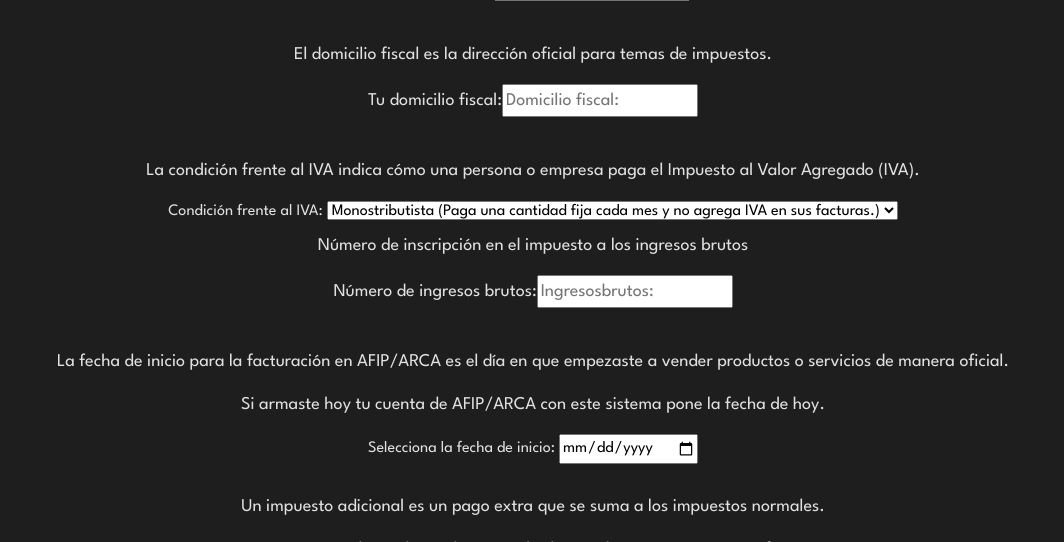
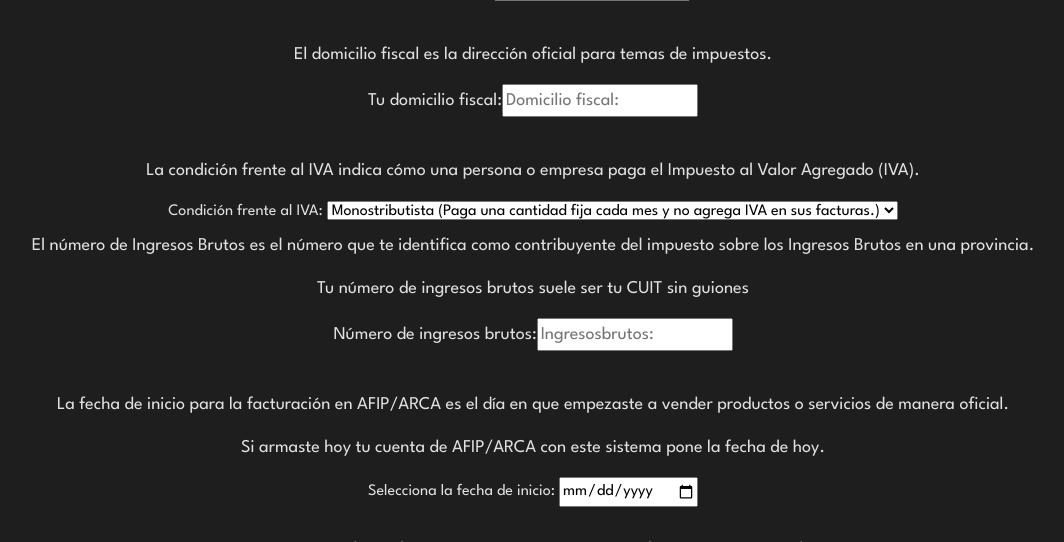
Before and after one commit to Xr60031/PPS-Ezequiel-Bacchini, a Python web app: template templates/Configuracion_Inicial.html in a window 1280 px wide. Shown: the part 878-1420 px from the top of the page, without its empty margins (107-1171 px from the left). Run offline with Jinja, Linux system fonts and the light colour scheme; the template is opened without the code that fills it, so the values that code supplies are empty.

Commit message:
Actualización de definiciones de ingresos brutos

```diff
--- a/templates/Configuracion.html
+++ b/templates/Configuracion.html
@@ -155,7 +155,8 @@
         </select>
         <br>
 
-        <p>Número de inscripción en el impuesto a los ingresos brutos</p>
+        <p>El número de Ingresos Brutos es el número que te identifica como contribuyente del impuesto sobre los Ingresos Brutos en una provincia.</p>
+        <p>Tu número de ingresos brutos suele ser tu CUIT sin guiones</p>
         <p>Número de ingresos brutos:<input type="number" name="ingresosbrutos" placeholder="Ingresosbrutos:" required></p>
 
         <br>
--- a/templates/Configuracion_Inicial.html
+++ b/templates/Configuracion_Inicial.html
@@ -75,7 +75,8 @@
       </select>
       <br>
 
-      <p>Número de inscripción en el impuesto a los ingresos brutos</p>
+      <p>El número de Ingresos Brutos es el número que te identifica como contribuyente del impuesto sobre los Ingresos Brutos en una provincia.</p>
+      <p>Tu número de ingresos brutos suele ser tu CUIT sin guiones</p>
       <p>Número de ingresos brutos:<input type="number" name="ingresosbrutos" placeholder="Ingresosbrutos:" required></p>
 
       <br>
```
Also changed, not shown: funciones/obtener_ingresos_brutos.py (added).
